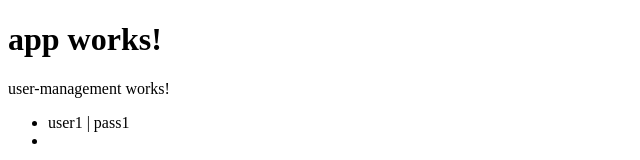
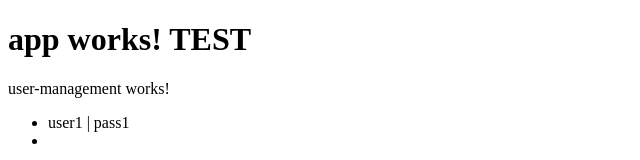
Before and after one commit to nonmasterpro/MapInteraction-front, an Angular app: page / in a window 1280 px wide. Shown: the top 160 px of the page, without its empty margins (0-640 px from the left). Built offline with nearby package versions, Linux system fonts and the light colour scheme.

Commit message:
test for protect b

```diff
--- a/src/app/app.component.html
+++ b/src/app/app.component.html
@@ -1,5 +1,5 @@
 <h1>
-    {{title}}
+    {{title}} TEST
 </h1>
 
 <router-outlet></router-outlet>
```
